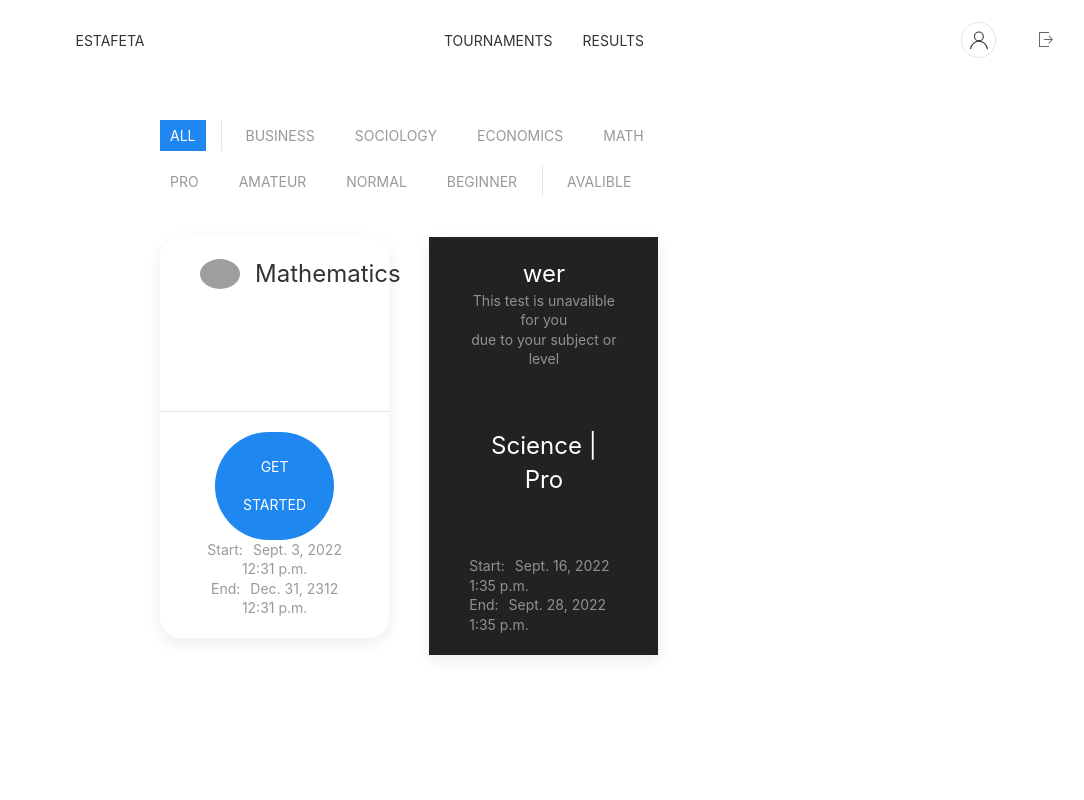
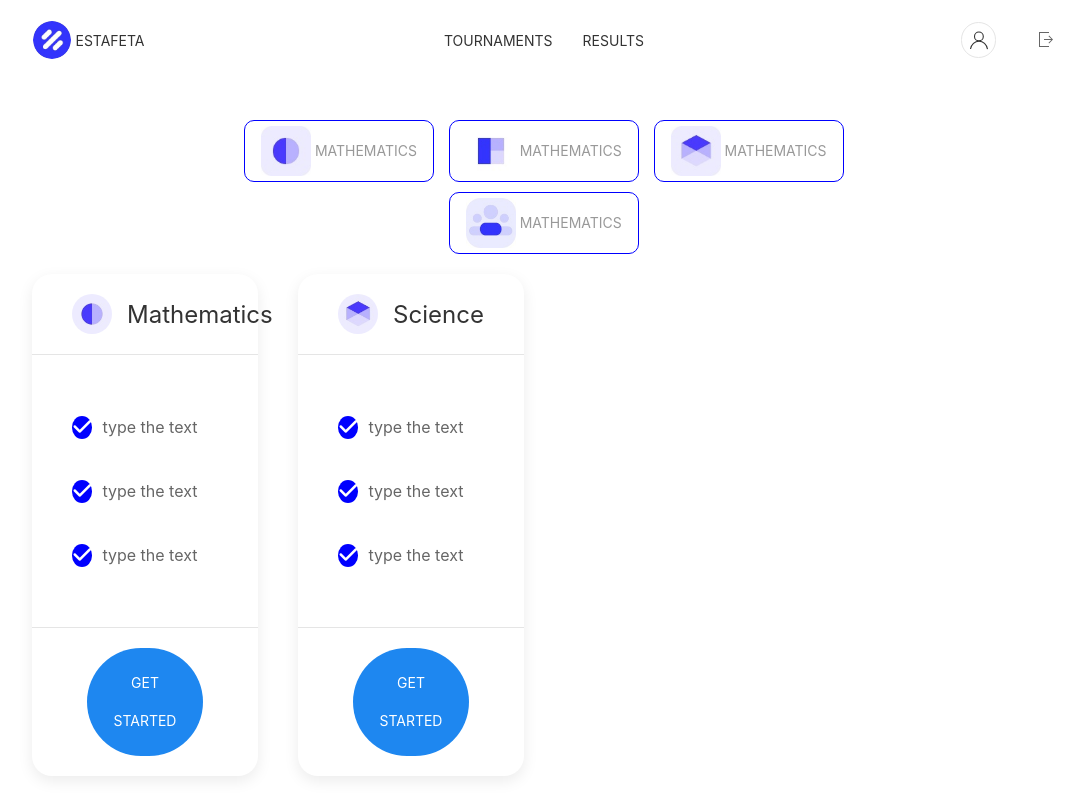
Before and after one commit to GUFFYch/Estafeta, a Django app: page / in a window 1280 px wide. Shown: the whole page, without its empty margins (96-1180 px from the left). Run offline with Django 4.2, Linux system fonts and the light colour scheme; a user stored in the database is signed in; data comes from the database, SQL or seed files in the repository; both versions use the stored data as it was after the commit; some libraries are stand-ins or nearby versions; grey boxes are pictures that could not be loaded.

Commit message:
add everything from figma

```diff
--- a/estafetaApp/templates/createtest.html
+++ b/estafetaApp/templates/createtest.html
@@ -43,8 +43,8 @@
                     <div class="uk-flex uk-flex-middle uk-flex-around">
                         <label><input class="uk-radio" name="subject" value="Business" type="radio">Business</label>
                         <label><input class="uk-radio" name="subject" value="Sociology" type="radio">Sociology</label>
-                        <label><input class="uk-radio" name="subject" value="Economics" type="radio">Economics</label>
-                        <label><input class="uk-radio" name="subject" value="Math" type="radio">Math</label>
+                        <label><input class="uk-radio" name="subject" value="Science" type="radio">Science</label>
+                        <label><input class="uk-radio" name="subject" value="Mathematics" type="radio">Mathematics</label>
                     </div>
                 </div>
 
--- a/estafetaApp/templates/main.html
+++ b/estafetaApp/templates/main.html
@@ -6,93 +6,125 @@
     <meta name="viewport" content="width=device-width, initial-scale=1.0">
     <title>Estafeta</title>
     <link rel="stylesheet" href="https://cdn.jsdelivr.net/npm/uikit@3.13.10/dist/css/uikit.min.css" />
+    <script src="https://kit.fontawesome.com/24656403b4.js" crossorigin="anonymous"></script>
     <!-- JQuery -->
     <script src="https://code.jquery.com/jquery-3.6.0.min.js"></script>
 
 </head>
 
 <body>
+    {% load static %}
+
     {% include 'menu.html' %}
-    <div class="uk-width-3-5 uk-margin-medium-top" style="margin: 0 auto" uk-filter="target: .js-filter">
+    <div class="uk-width-4-5 uk-margin-medium-top" style="margin: 0 auto" uk-filter="target: .js-filter">
 
-        <div class="uk-grid-small uk-grid-divider uk-child-width-auto" uk-grid>
+        <div class="uk-width-1" style="margin: 0 auto">
+            <ul class="uk-subnav uk-subnav-pill uk-width-3-5 uk-flex uk-flex-around" style="margin: 0 auto 2% auto" uk-margin>
+                <li class="uk-button uk-button-default uk-width-auto"
+                    uk-filter-control="filter: [data-subject='Mathematics']; group: data-subject"
+                    style="border-color: blue; border-radius: 10px; padding: 0 1%">
                     <div>
-                <ul class="uk-subnav uk-subnav-pill" uk-margin>
-                    <li class="uk-active" uk-filter-control><a href="#">All</a></li>
-                </ul>
+                        <img class="uk-border-rounded" style="height: 50px; width: 50px;"
+                            src="{% static "images/estafeta_logo_Maths.jpg" %}">
+                        <p Class="uk-margin-remove">Mathematics</p>
                     </div>
+                </li>
+                <li class="uk-button uk-button-default uk-width-auto"
+                    uk-filter-control="filter: [data-subject='Science']; group: data-subject"
+                    style="border-color: blue; border-radius: 10px; padding: 0 1%">
                     <div>
-                <ul class="uk-subnav uk-subnav-pill" uk-margin>
-                    <li uk-filter-control="filter: [data-subject='Business']; group: data-subject"><a
-                            class="uk-button uk-button-link uk-text-right" href="#">Business</a></li>
-                    <li uk-filter-control="filter: [data-subject='Sociology']; group: data-subject"><a
-                            class="uk-button uk-button-link uk-text-right" href="#">Sociology</a></li>
-                    <li uk-filter-control="filter: [data-subject='Economics']; group: data-subject"><a
-                            class="uk-button uk-button-link uk-text-right" href="#">Economics</a></li>
-                    <li uk-filter-control="filter: [data-subject='Math']; group: data-subject"><a
-                            class="uk-button uk-button-link uk-text-right" href="#">Math</a></li>
-                </ul>
+                        <img class="uk-border-rounded" style="height: 50px; width: 50px;"
+                            src="{% static "images/estafeta_logo_Economics.jpg" %}">
+                        <p Class="uk-margin-remove">Mathematics</p>
                     </div>
+                </li>
+                <li class="uk-button uk-button-default uk-width-auto"
+                    uk-filter-control="filter: [data-subject='Business']; group: data-subject"
+                    style="border-color: blue; border-radius: 10px; padding: 0 1%">
                     <div>
-                <ul class="uk-subnav uk-subnav-pill" uk-margin>
-                    <li uk-filter-control="filter: [data-level='Pro']; group: data-level"><a
-                            class="uk-button uk-button-link uk-text-right" href="#">Pro</a></li>
-                    <li uk-filter-control="filter: [data-level='Amateur']; group: data-level"><a
-                            class="uk-button uk-button-link uk-text-right" href="#">Amateur</a>
+                        <img class="uk-border-rounded" style="height: 50px; width: 50px;"
+                            src="{% static "images/estafeta_logo_Chemistry.jpg" %}">
+                        <p Class="uk-margin-remove">Mathematics</p>
+                    </div>
                 </li>
-                    <li uk-filter-control="filter: [data-level='Normal']; group: data-level"><a
-                            class="uk-button uk-button-link uk-text-right" href="#">Normal</a></li>
-                    <li uk-filter-control="filter: [data-level='Beginner']; group: data-level"><a
-                            class="uk-button uk-button-link uk-text-right" href="#">Beginner</a>
+                <li class="uk-button uk-button-default uk-width-auto"
+                    uk-filter-control="filter: [data-subject='Economics']; group: data-subject"
+                    style="border-color: blue; border-radius: 10px; padding: 0 1%">
+                    <div>
+                        <img class="uk-border-rounded" style="height: 50px; width: 50px;"
+                            src="{% static "images/estafeta_logo_teams.jpg" %}">
+                        <p Class="uk-margin-remove">Mathematics</p>
+                    </div>
                 </li>
 
             </ul>
         </div>
-            <div>
-                <ul class="uk-subnav uk-subnav-pill" uk-margin>
-                    <li uk-filter-control="filter: [data-avalibility='avalible']; group: data-avalibility"><a
-                            class="uk-button uk-button-link uk-text-right" href="#">Avalible</a>
-                    </li>
-                </ul>
-            </div>
-        </div>
 
-        <ul class="js-filter uk-child-width-1-2 uk-child-width-1-3@m uk-text-center" uk-grid>
+        <ul class="js-filter uk-child-width-1-2 uk-child-width-1-4 uk-text-center" uk-grid>
             {% for test in tests %}
-            {% if test.subject in user.subjects and user.knowledge == test.level%}
-            <li data-level="{{test.level}}" data-subject="{{test.subject}}" data-avalibility="avalible">
+            <li data-subject="{{test.subject}}">
 
                 <a href="" class="uk-link-reset">
                     <div class="uk-card uk-card-default uk-card-hover" style="border-radius: 20px;">
-                        <div class="uk-card-header" style="border: none">
+                        <div class="uk-card-header">
                             <div class="uk-grid-small uk-flex-middle" uk-grid>
                                 <div class="uk-width-auto">
-                                    <img class="uk-border-circle" width="40" height="40" src="../../images/{{test.subject}}.jpg">
+                                    {% if test.subject == "Mathematics" %}
+                                    <img class="uk-border-circle" width="40" height="40"
+                                        src="{% static "images/estafeta_logo_Maths.jpg" %}">
+                                    {% elif test.subject == "Economics" or test.subject == "Business"  %}
+                                    <img class="uk-border-circle" width="40" height="40"
+                                        src="{% static "images/estafeta_logo_Economics.jpg" %}">
+                                    {% elif test.subject == "Science"%}
+                                    <img class="uk-border-circle" width="40" height="40"
+                                        src="{% static "images/estafeta_logo_Chemistry.jpg" %}">
+                                    {% endif %}
                                 </div>
-                                <div class="uk-width-expand">
+                                <div class="uk-width-expand" style="border: none">
                                     <h3 class="uk-card-title uk-margin-remove-bottom">{{test.subject}}</h3>
                                 </div>
                             </div>
                         </div>
-                        <div class="uk-card-body">
-                            <p>{{tests.name}}</p>
-                            <p>{{test.descriptions}}</p>
+                        <div class="uk-card-body uk-text-left">
+                            <ul uk-nav>
+                                <li class="uk-active uk-flex uk-flex-middle uk-margin-remove"><i
+                                        class="fa-solid fa-check uk-margin-small-right uk-border-circle"
+                                        style="font-size: 20px; color: white; background-color: blue; padding: 1%;"></i>
+                                    <p>type the text</p>
+                                </li>
+                                <li class="uk-active uk-flex uk-flex-middle uk-margin-remove"><i
+                                        class="fa-solid fa-check uk-margin-small-right uk-border-circle"
+                                        style="font-size: 20px; color: white; background-color: blue; padding: 1%;"></i>
+                                    <p>type the text</p>
+                                </li>
+                                <li class="uk-active uk-flex uk-flex-middle uk-margin-remove"><i
+                                        class="fa-solid fa-check uk-margin-small-right uk-border-circle"
+                                        style="font-size: 20px; color: white; background-color: blue; padding: 1%;"></i>
+                                    <p>type the text</p>
+                                </li>
+                            </ul>
                         </div>
                         <div class="uk-card-footer uk-text-center">
-                            <button class="uk-width-4-5 uk-button uk-button-primary uk-padding-small uk-border-pill" style="margin: 0 auto">Get started</button>
-                            <p class="uk-text-meta uk-margin-remove">Start:<time class="uk-margin-small-left"
-                                    datetime="2016-04-01T19:00">{{test.date_start}} {{test.time_start}}</time></p>
-                            <p class="uk-text-meta uk-margin-remove">End:<time class="uk-margin-small-left"
-                                    datetime="2016-04-01T19:00">{{test.date_end}} {{test.time_end}}</time></p>
+                            <button class="uk-width-4-5 uk-button uk-button-primary uk-padding-small uk-border-pill"
+                                style="margin: 0 auto">Get started</button>
+
                         </div>
                     </div>
                 </a>
             </li>
-            {% else %}
-            <li data-level="{{test.level}}" data-subject="{{test.subject}}">
-                <div class="uk-card uk-card-secondary">
-                    <div class="uk-card-header" style="border: none">
+            <!-- <li data-subject="{{test.level}}" data-subject="{{test.subject}}">
+                <div class="uk-card uk-card-secondary" style=" border-radius: 20px;">
+                    <div class="uk-card-header">
                         <div class="uk-grid-small uk-flex-middle" uk-grid>
+                            <div class="uk-width-auto">
+                                {% if test.subject == "Mathematics" %}
+                                <img class="uk-border-circle" width="40" height="40" src="{% static "images/estafeta_logo_Maths.jpg" %}">
+                                {% elif test.subject == "Economics" or test.subject == "Business"  %}
+                                <img class="uk-border-circle" width="40" height="40" src="{% static "images/estafeta_logo_Economics.jpg" %}">
+                                {% elif test.subject == "Science"%}
+                                <img class="uk-border-circle" width="40" height="40" src="{% static "images/estafeta_logo_Chemistry.jpg" %}">
+                                {% endif %}
+                            </div>
                             <div class="uk-width-expand">
                                 <h3 class="uk-card-title uk-margin-remove-bottom">{{test.name}}</h3>
                                 <p class="uk-text-meta uk-margin-remove">This test is unavalible for you</p>
@@ -103,15 +135,11 @@
                     <div class="uk-card-body">
                         <h3>{{test.subject}} | {{test.level}}</h3>
                     </div>
-                    <div class="uk-card-footer uk-text-left">
-                        <p class="uk-text-meta uk-margin-remove">Start:<time class="uk-margin-small-left"
-                                datetime="2016-04-01T19:00">{{test.date_start}} {{test.time_start}}</time></p>
-                        <p class="uk-text-meta uk-margin-remove">End:<time class="uk-margin-small-left"
-                                datetime="2016-04-01T19:00">{{test.date_end}} {{test.time_end}}</time></p>
+                    <div class="uk-card-footer uk-text-center">
+                        <button class="uk-width-4-5 uk-button uk-button-secondary uk-padding-small uk-border-pill" style="margin: 0 auto" disabled>Get started</button>
                     </div>
                 </div>
-            </li>
-            {% endif %}
+            </li> -->
             {% endfor %}
 
         </ul>
--- a/estafetaApp/templates/menu.html
+++ b/estafetaApp/templates/menu.html
@@ -1,9 +1,11 @@
+
+{% load static %}
 {% if user.is_authenticated %}
 
 <nav class="uk-navbar-container uk-width-4-5" style="margin: 0 auto; background-color: rgba(255,255,255,0);" uk-navbar>
     <div class="uk-navbar-left">
         <ul class="uk-navbar-nav">
-            <li class="uk-active"><a href=""><img href="../../images/estafeta_logo.jpg" width="40" height="40"></img>Estafeta</a></li>
+            <li class="uk-active"><a href=""><img src="{% static "images/estafeta_logo.jpg" %}" class="uk-border-circle" style="border:1px solid white" width="40" height="40" alt="">Estafeta</a></li>
         </ul>
     </div>
 
@@ -29,7 +31,7 @@
 <nav class="uk-navbar-container uk-width-4-5" style="margin: 0 auto; background-color: rgba(255,255,255,0);" uk-navbar>
     <div class="uk-navbar-left">
         <ul class="uk-navbar-nav">
-            <li class="uk-active"><a href=""><img href="../../images/estafeta_logo.jpg" width="40" height="40"></img>Estafeta</a></li>
+            <li class="uk-active"><a href=""><img src="{% static "images/estafeta_logo.jpg" %}" class="uk-border-circle" style="border:1px solid white" width="40" height="40" alt="">Estafeta</a></li>
         </ul>
     </div>
 
```
Also changed, not shown: estafetaApp/templates/index.html (+46 -45 lines), estafetaApp/templates/signin.html (+4 -4 lines), db.sqlite3, estafetaApp/static/images/estafeta_logo_Physics.jpg (deleted), 1 other file. Lines whose indentation alone changed are shown as unchanged.
